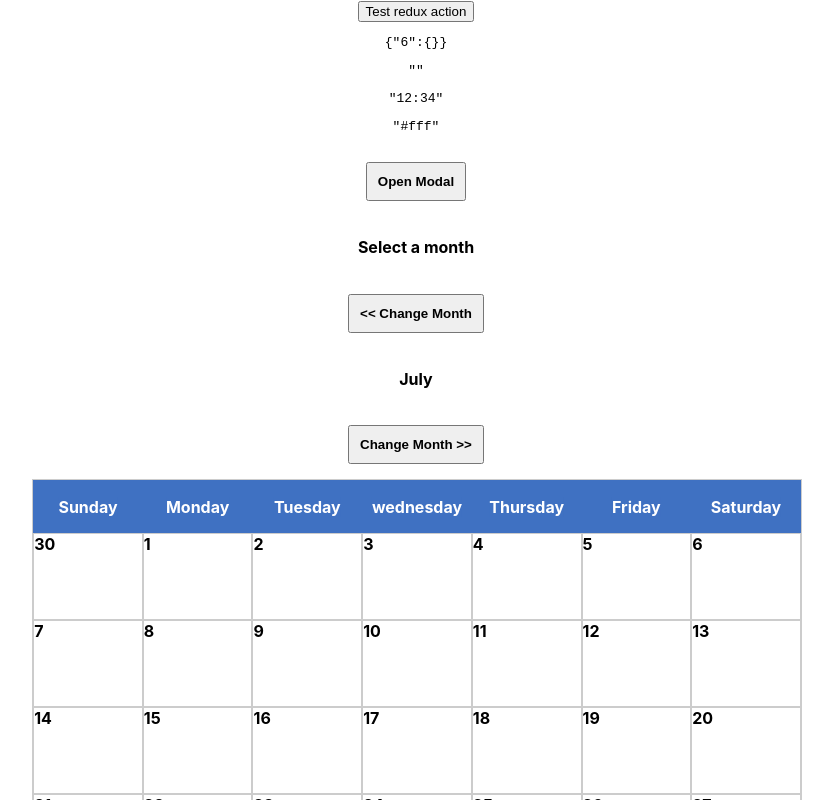
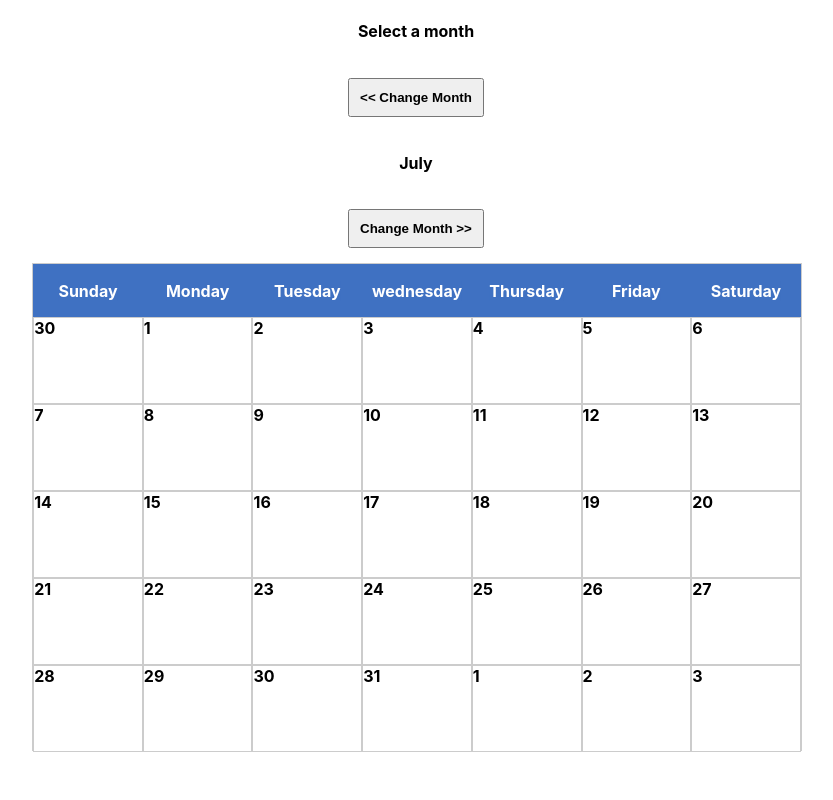
Before and after one commit to Arocha10/calendar, a React (Create React App) app: page / in a window 1280 px wide. Shown: the top 800 px of the page, without its empty margins (224-1057 px from the left). Built offline with nearby package versions, Linux system fonts and the light colour scheme.

Commit message:
clean app

```diff
--- a/src/App.js
+++ b/src/App.js
@@ -92,7 +92,7 @@ class App extends Component {
     this.setState(state);
   };
 
-  onTimeChange = (time) =>{
+  onTimeChange = time => {
     console.log("Time", time);
     let state = {
       ...this.state,
@@ -101,7 +101,7 @@ class App extends Component {
       }
     };
     this.setState(state);
-  }
+  };
 
   handleClick = () => {
     this.setState({
@@ -134,6 +134,27 @@ class App extends Component {
       }
     };
     this.setState(state);
+  };
+
+  renderReminders = week => {
+    const { reminders } = this.props.simpleReducer;
+    console.log(week);
+    return (
+      <div className="weekBox ">
+        {week.map((dy, index) => {
+          console.log("dy", dy, dy.get("date"));
+          return (
+            <div
+              onClick={() => this.openDayModal(dy.get("date"))}
+              key={`${index}-monthDay-${dy.get("date")}`}
+              className="dayBox dayMonth"
+            >
+              <div className="day">{dy.get("date")}</div>
+            </div>
+          );
+        })}
+      </div>
+    );
   };
 
   initWithMonth(payload) {
@@ -204,35 +225,8 @@ class App extends Component {
   };
 
   render() {
-    //  const days = ["Sunday","Monday", "Tuesday", "wednesday", "Thursday", "Friday", "Saturday" ];
-    //  const headers = days.map(this.renderHeaders);
-    //  const month = this.getDaysInMonth(3,2019);
-    //  const weeks = month.map(this.renderWeeks);
-    //  console.log(month);
-
-    const popover = {
-      position: "absolute",
-      zIndex: "2"
-    };
-    const cover = {
-      position: "fixed",
-      top: "0px",
-      right: "0px",
-      bottom: "0px",
-      left: "0px"
-    };
-
     return (
       <div className="App">
-        <button onClick={this.simpleAction}>Test redux action</button>
-        <pre>{JSON.stringify(this.props.simpleReducer.reminders)}</pre>
-        <pre>{JSON.stringify(this.state.descriptionReminder)}</pre>
-        <pre>{JSON.stringify(this.state.time)}</pre>
-        <pre>{JSON.stringify(this.state.background)}</pre>
-
-        <button className="open-modal-btn" onClick={this.openModalHandler}>
-          Open Modal
-        </button>
         <h4>{this.props.month}</h4>
 
         <Modal
@@ -243,7 +237,8 @@ class App extends Component {
           <p>
             {"This are your reminders for " +
               this.getMonth(this.props.simpleReducer.month) +
-              ", " + this.props.simpleReducer.day}
+              ", " +
+              this.props.simpleReducer.day}
           </p>
           <button onClick={this.showFormModal} class="button">
             Add reminder
```
